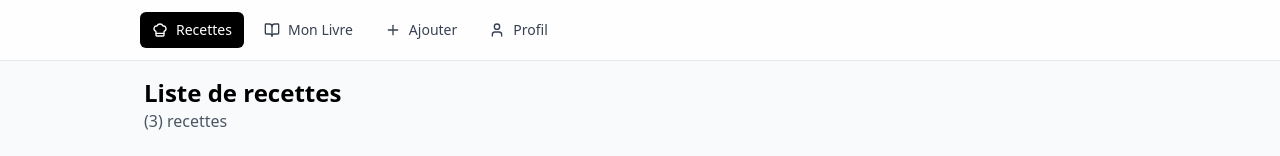
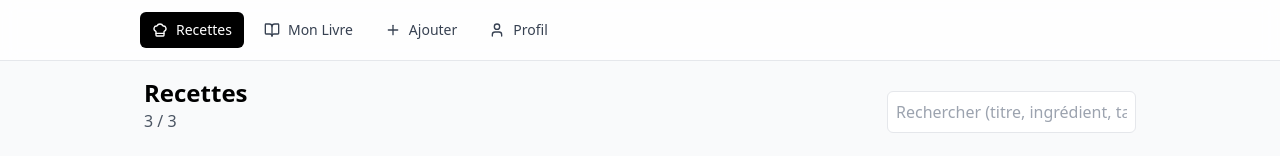
Before and after one commit to oliviertgpls-tech/Fdt-2, a Next.js app: page /recipes in a window 1280 px wide. Shown: the top 156 px of the page. Built offline with nearby package versions, Linux system fonts and the light colour scheme; grey boxes are pictures that could not be loaded.

Commit message:
Update page.tsx

```diff
--- a/app/(tabs)/recipes/page.tsx
+++ b/app/(tabs)/recipes/page.tsx
@@ -1,41 +1,39 @@
 "use client";
-
-import Image from "next/image";
+import { useMemo, useState } from "react";
 import { useRecipes } from "@/app/providers";
+import { RecipeCard } from "@/components/RecipeCard";
+import { FilterBar } from "@/components/FilterBar";
 
 export default function RecipesPage() {
   const { recipes } = useRecipes();
+  const [q, setQ] = useState("");
+
+  const visible = useMemo(() => {
+    if (!q) return recipes;
+    return recipes.filter((r) => {
+      const hay = [
+        r.title,
+        ...(r.tags || []),
+        ...r.ingredients,
+        r.author || "",
+        (r.steps || "").slice(0, 120),
+      ].join(" ").toLowerCase();
+      return hay.includes(q);
+    });
+  }, [recipes, q]);
 
   return (
     <section className="space-y-6">
-      <header>
-        <h1 className="text-2xl font-semibold">Liste de recettes</h1>
-        <p className="text-gray-600">({recipes.length}) recettes</p>
+      <header className="flex items-end justify-between gap-3">
+        <div>
+          <h1 className="text-2xl font-semibold">Recettes</h1>
+          <p className="text-gray-600">{visible.length} / {recipes.length}</p>
+        </div>
+        <FilterBar onChange={setQ} />
       </header>
 
       <ul className="grid gap-4 sm:grid-cols-2 lg:grid-cols-3">
-        {recipes.map((r) => (
-          <li key={r.id} className="overflow-hidden rounded-xl border bg-white shadow-sm">
-            {r.imageUrl ? (
-              <div className="relative aspect-[4/3]">
-                <Image
-                  src={r.imageUrl}
-                  alt={r.title}
-                  fill
-                  className="object-cover"
-                  sizes="(max-width: 768px) 100vw, 33vw"
-                />
-              </div>
-            ) : null}
-            <div className="p-3">
-              <h2 className="font-medium">{r.title}</h2>
-              <p className="mt-1 text-sm text-gray-600">
-                {r.ingredients.slice(0, 3).join(" · ")}
-                {r.ingredients.length > 3 ? "…" : ""}
-              </p>
-            </div>
-          </li>
-        ))}
+        {visible.map((r) => <RecipeCard key={r.id} r={r} />)}
       </ul>
     </section>
   );
```
